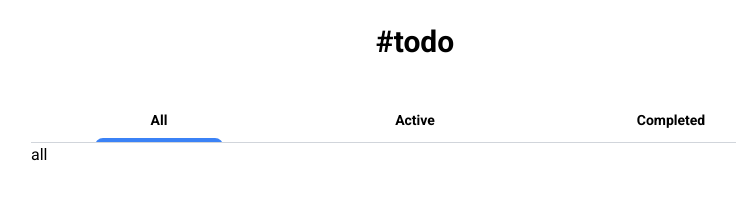
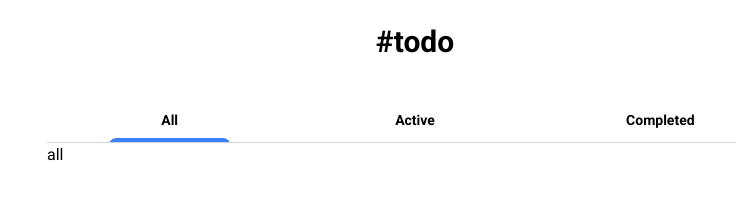
Before and after one commit to RealByter/todo-tailwindcss, a React (Vite) app: page / in a window 1280 px wide. Shown: the top 217 px of the page, without its empty margins (225-961 px from the left). Built offline with nearby package versions, Linux system fonts and the light colour scheme.

Commit message:
feat: add padding to the app

```diff
--- a/src/App.css
+++ b/src/App.css
@@ -2,4 +2,5 @@ body {
   font-family: "Roboto", sans-serif;
   max-width: 768px;
   margin-inline: auto;
+  padding-inline: 1rem;
 }
```
